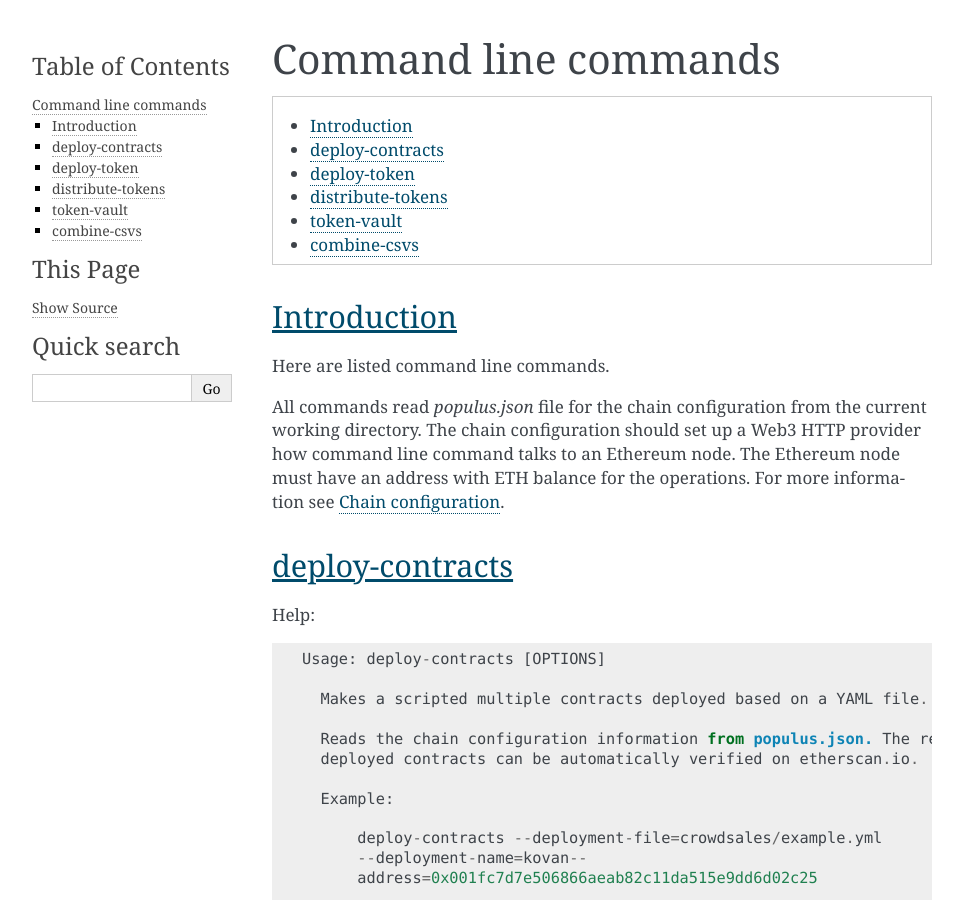
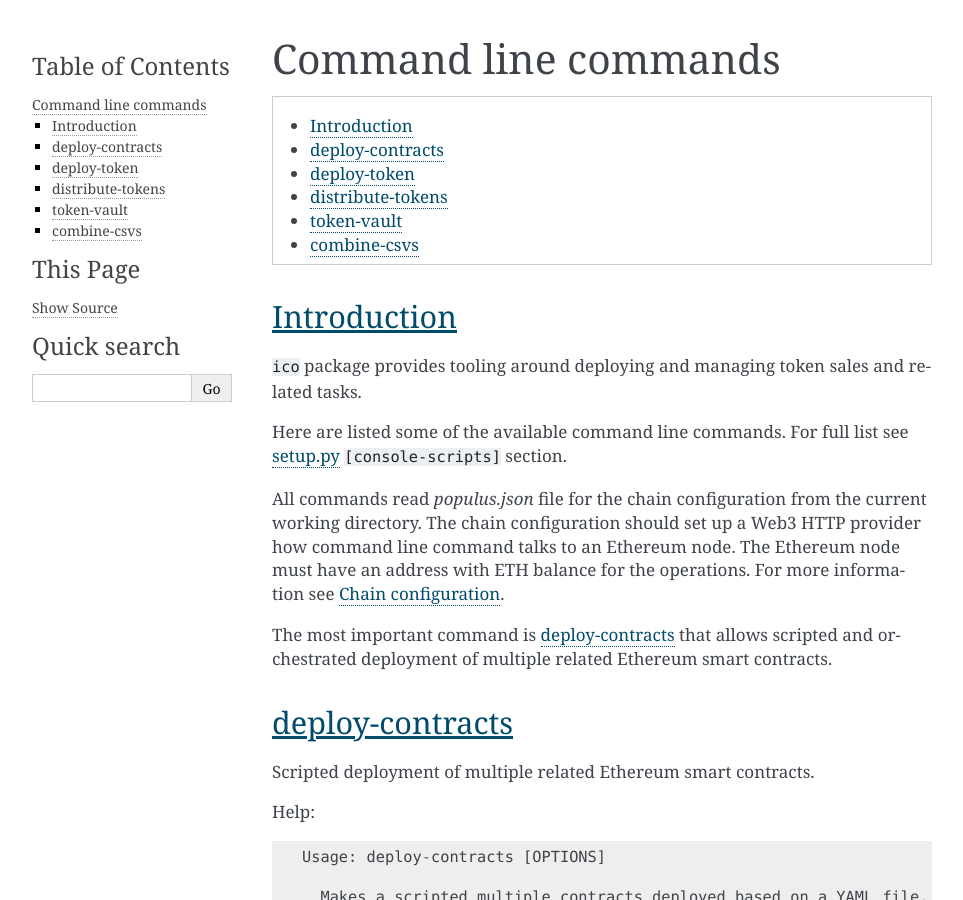
Before and after one commit to TokenMarketNet/smart-contracts, a Sphinx documentation site: the page built from docs/source/commands.rst, in a window 1280 px wide and 900 px high. Shown: the whole window, without its empty margins (148-1111 px from the left). Built offline with Sphinx 7.4.7, drawn with Linux system fonts in a browser that asks for light colours.

Commit message:
More documentation.

```diff
--- a/docs/source/commands.rst
+++ b/docs/source/commands.rst
@@ -9,15 +9,21 @@ Command line commands
 Introduction
 ============
 
-Here are listed command line commands.
+``ico`` package provides tooling around deploying and managing token sales and related tasks.
+
+Here are listed some of the available command line commands. For full list see `setup.py <https://github.com/TokenMarketNet/ico/blob/master/setup.py#L61>`_ ``[console-scripts]`` section.
 
 All commands read `populus.json` file for the chain configuration from the current working directory. The chain configuration should set up a Web3 HTTP provider how command line command talks to an Ethereum node. The Ethereum node must have an address with ETH balance for the operations. For more information see :ref:`chain-configuration`.
+
+The most important command is :ref:`deploy-contracts` that allows scripted and orchestrated deployment of multiple related Ethereum smart contracts.
 
 
 .. _deploy-contracts:
 
 deploy-contracts
 ================
+
+Scripted deployment of multiple related Ethereum smart contracts.
 
 Help::
 
```
